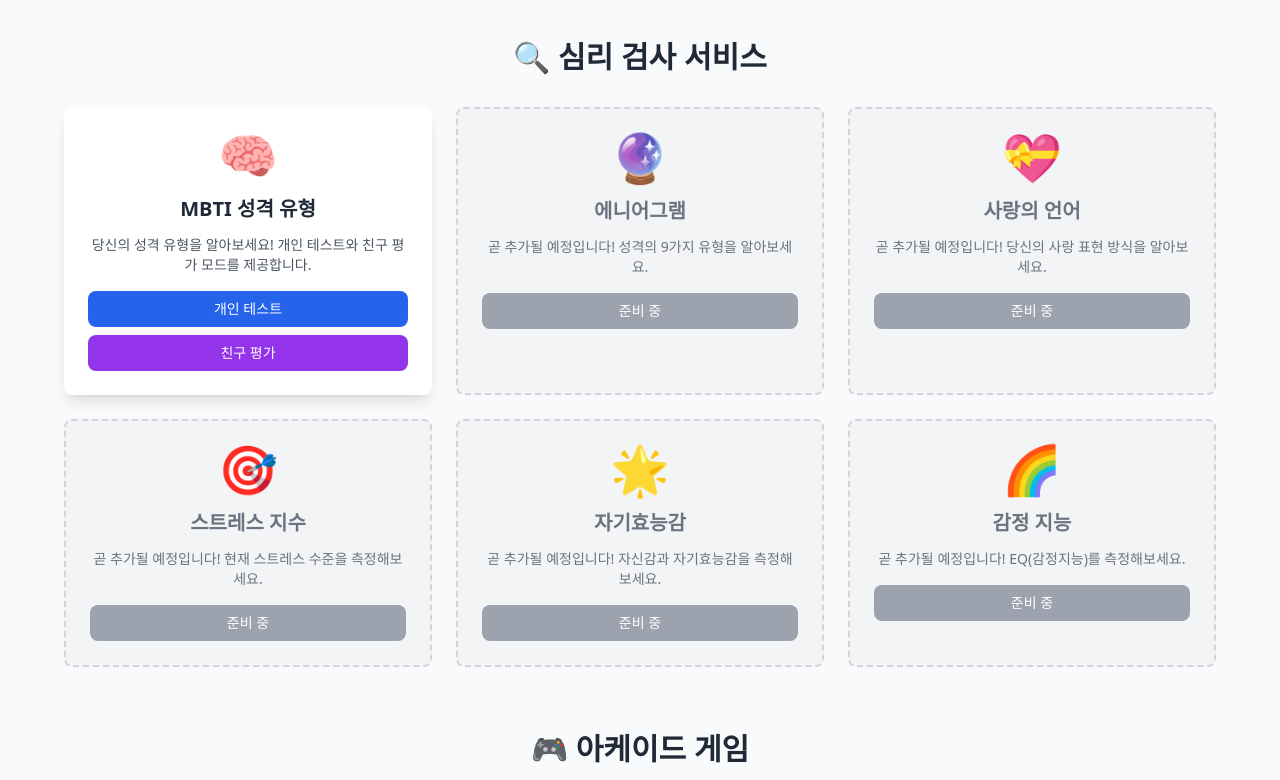
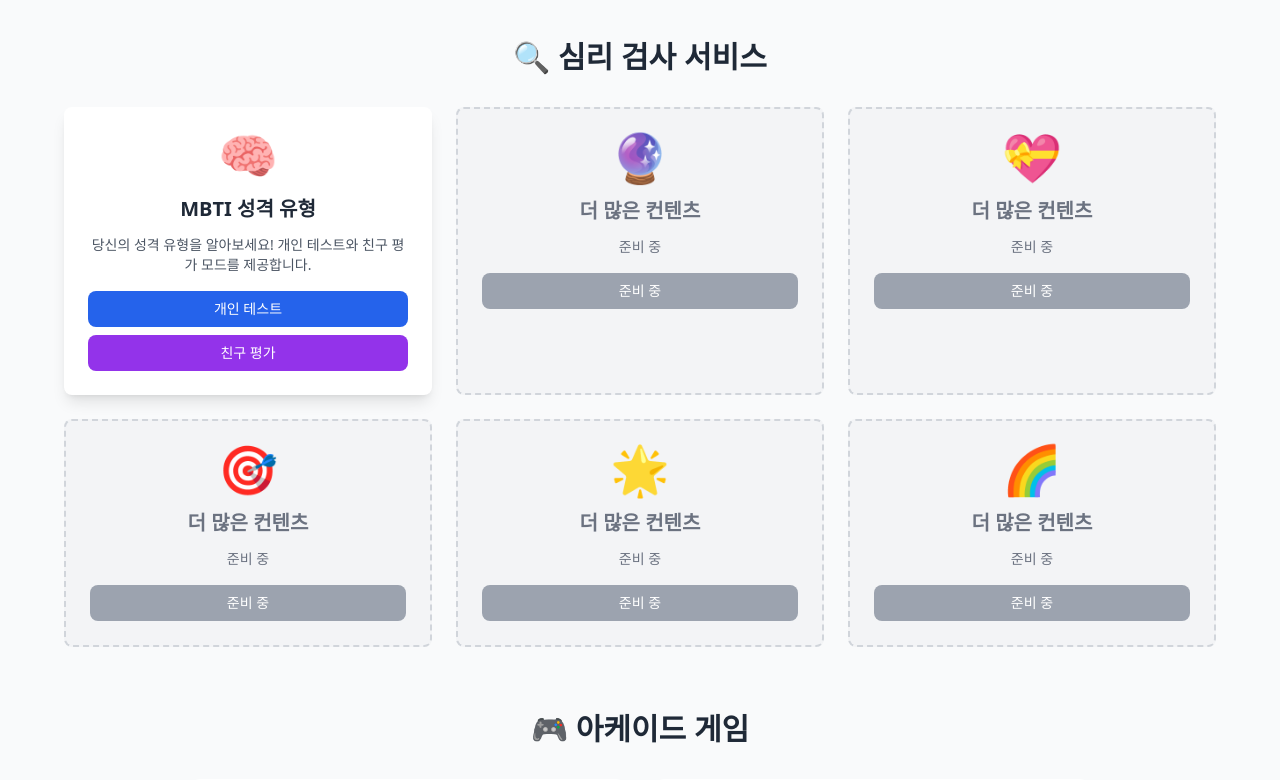
Before and after one commit to irron2004/web_service, a FastAPI app: page / in a window 1280 px wide. Shown: the part 197-977 px from the top of the page. Run offline with FastAPI, Linux system fonts and the light colour scheme; some libraries are stand-ins or nearby versions.

Commit message:
추가 서비스 준비중 변경

```diff
--- a/mbti-arcade/app/templates/index.html
+++ b/mbti-arcade/app/templates/index.html
@@ -38,11 +38,8 @@
             <!-- 향후 추가될 검사들 -->
             <div class="bg-gray-100 rounded-lg p-6 border-2 border-dashed border-gray-300">
                 <div class="text-5xl mb-4 text-gray-400">🔮</div>
-                <h3 class="text-xl font-bold text-gray-500 mb-3">에니어그램</h3>
-                <p class="text-gray-500 mb-4 text-sm">
-                    곧 추가될 예정입니다!
-                    성격의 9가지 유형을 알아보세요.
-                </p>
+                <h3 class="text-xl font-bold text-gray-500 mb-3">더 많은 컨텐츠</h3>
+                <p class="text-gray-500 mb-4 text-sm">준비 중</p>
                 <button disabled class="w-full bg-gray-400 text-white px-4 py-2 rounded-lg cursor-not-allowed text-sm">
                     준비 중
                 </button>
@@ -50,11 +47,8 @@
 
             <div class="bg-gray-100 rounded-lg p-6 border-2 border-dashed border-gray-300">
                 <div class="text-5xl mb-4 text-gray-400">💝</div>
-                <h3 class="text-xl font-bold text-gray-500 mb-3">사랑의 언어</h3>
-                <p class="text-gray-500 mb-4 text-sm">
-                    곧 추가될 예정입니다!
-                    당신의 사랑 표현 방식을 알아보세요.
-                </p>
+                <h3 class="text-xl font-bold text-gray-500 mb-3">더 많은 컨텐츠</h3>
+                <p class="text-gray-500 mb-4 text-sm">준비 중</p>
                 <button disabled class="w-full bg-gray-400 text-white px-4 py-2 rounded-lg cursor-not-allowed text-sm">
                     준비 중
                 </button>
@@ -62,11 +56,8 @@
 
             <div class="bg-gray-100 rounded-lg p-6 border-2 border-dashed border-gray-300">
                 <div class="text-5xl mb-4 text-gray-400">🎯</div>
-                <h3 class="text-xl font-bold text-gray-500 mb-3">스트레스 지수</h3>
-                <p class="text-gray-500 mb-4 text-sm">
-                    곧 추가될 예정입니다!
-                    현재 스트레스 수준을 측정해보세요.
-                </p>
+                <h3 class="text-xl font-bold text-gray-500 mb-3">더 많은 컨텐츠</h3>
+                <p class="text-gray-500 mb-4 text-sm">준비 중</p>
                 <button disabled class="w-full bg-gray-400 text-white px-4 py-2 rounded-lg cursor-not-allowed text-sm">
                     준비 중
                 </button>
@@ -74,11 +65,8 @@
 
             <div class="bg-gray-100 rounded-lg p-6 border-2 border-dashed border-gray-300">
                 <div class="text-5xl mb-4 text-gray-400">🌟</div>
-                <h3 class="text-xl font-bold text-gray-500 mb-3">자기효능감</h3>
-                <p class="text-gray-500 mb-4 text-sm">
-                    곧 추가될 예정입니다!
-                    자신감과 자기효능감을 측정해보세요.
-                </p>
+                <h3 class="text-xl font-bold text-gray-500 mb-3">더 많은 컨텐츠</h3>
+                <p class="text-gray-500 mb-4 text-sm">준비 중</p>
                 <button disabled class="w-full bg-gray-400 text-white px-4 py-2 rounded-lg cursor-not-allowed text-sm">
                     준비 중
                 </button>
@@ -86,11 +74,8 @@
 
             <div class="bg-gray-100 rounded-lg p-6 border-2 border-dashed border-gray-300">
                 <div class="text-5xl mb-4 text-gray-400">🌈</div>
-                <h3 class="text-xl font-bold text-gray-500 mb-3">감정 지능</h3>
-                <p class="text-gray-500 mb-4 text-sm">
-                    곧 추가될 예정입니다!
-                    EQ(감정지능)를 측정해보세요.
-                </p>
+                <h3 class="text-xl font-bold text-gray-500 mb-3">더 많은 컨텐츠</h3>
+                <p class="text-gray-500 mb-4 text-sm">준비 중</p>
                 <button disabled class="w-full bg-gray-400 text-white px-4 py-2 rounded-lg cursor-not-allowed text-sm">
                     준비 중
                 </button>
```
